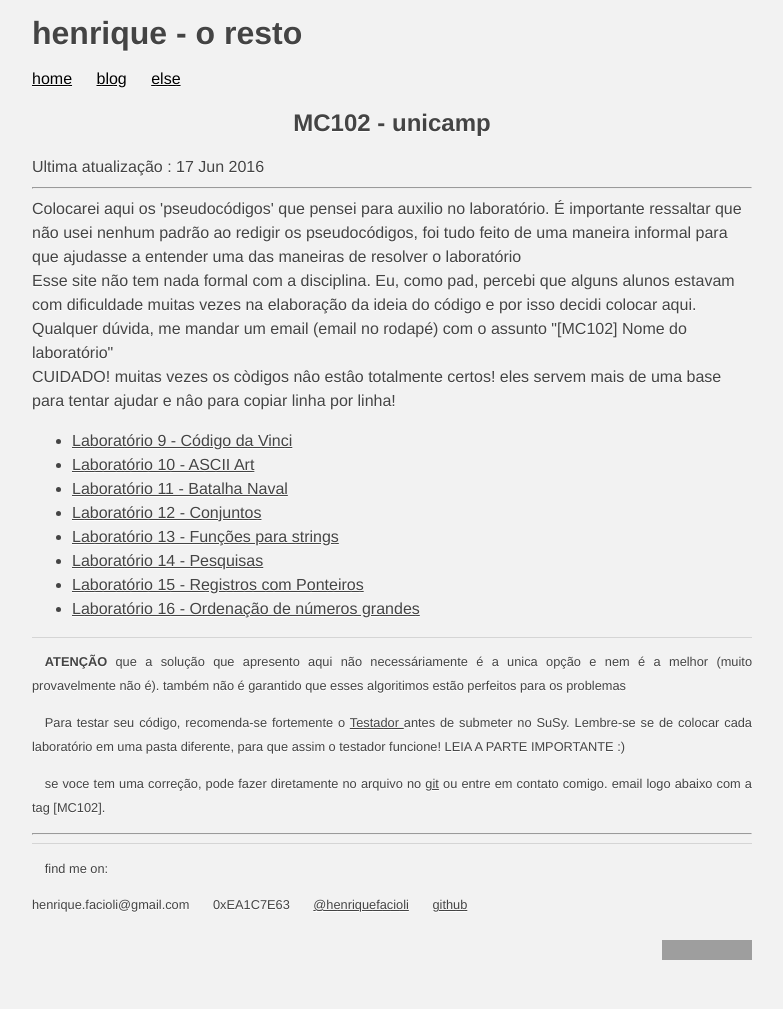
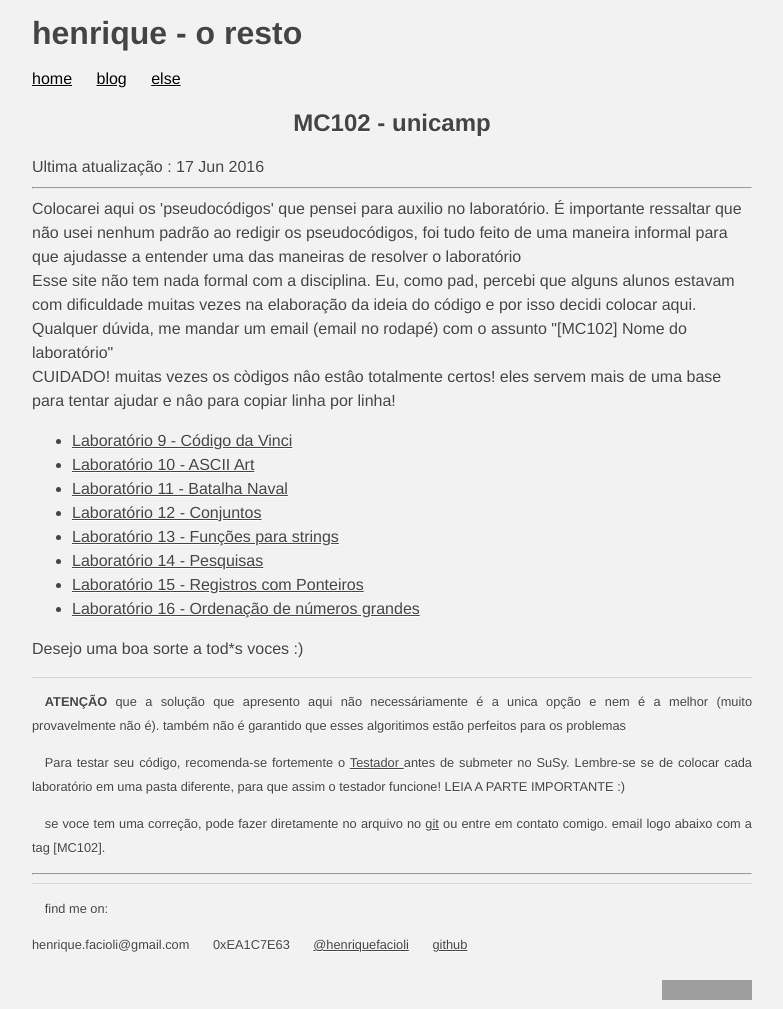
Before and after one commit to faciolihenrique/henriquefacioli.github.io, a Jekyll site: the page built from else/mc102/index.html, in a window 1280 px wide. Shown: the whole page, without its empty margins (248-1031 px from the left). Built offline with Jekyll 4.4.1, drawn with Linux system fonts in a browser that asks for light colours; before the commit the page ends 969 px from its top, so only the background shows below that; grey boxes are pictures that could not be loaded.

Commit message:
added a message

```diff
--- a/else/mc102/index.html
+++ b/else/mc102/index.html
@@ -25,6 +25,9 @@ CUIDADO! muitas vezes os còdigos nâo estâo totalmente certos! eles servem mai
     <li><a href="1s2016/pseudo15"> Laboratório 15 - Registros com Ponteiros </a></li>
     <li><a href="1s2016/pseudo16"> Laboratório 16 - Ordenação de números grandes  </a></li>
 </ul>
+
+Desejo uma boa sorte a tod*s voces :)
+
 </p>
 <footer>
 <p>
```
